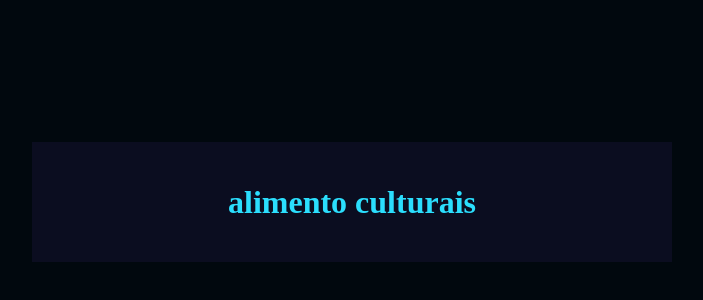
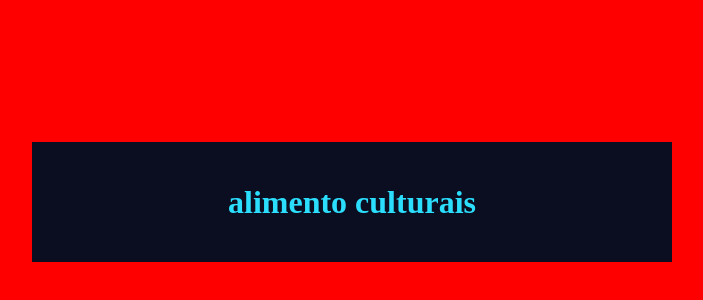
Before and after one commit to Gblmac77/AlimentosCulturais, a plain HTML site: page index.html in a window 1280 px wide. Shown: the part 206-506 px from the top of the page, without its empty margins (288-991 px from the left). Drawn offline with Linux system fonts and the light colour scheme.

Commit message:
style.css

```diff
--- a/style.css
+++ b/style.css
@@ -1,5 +1,5 @@
 :root{
-    --cor-fundo: #01080E ;
+    --cor-fundo: #ff0000 ;
     --cor-principal: #0B0D20 ;
     --cor-secundaria: #f8f8f8;
     --cor-destaque: #2BDEFD;
```
